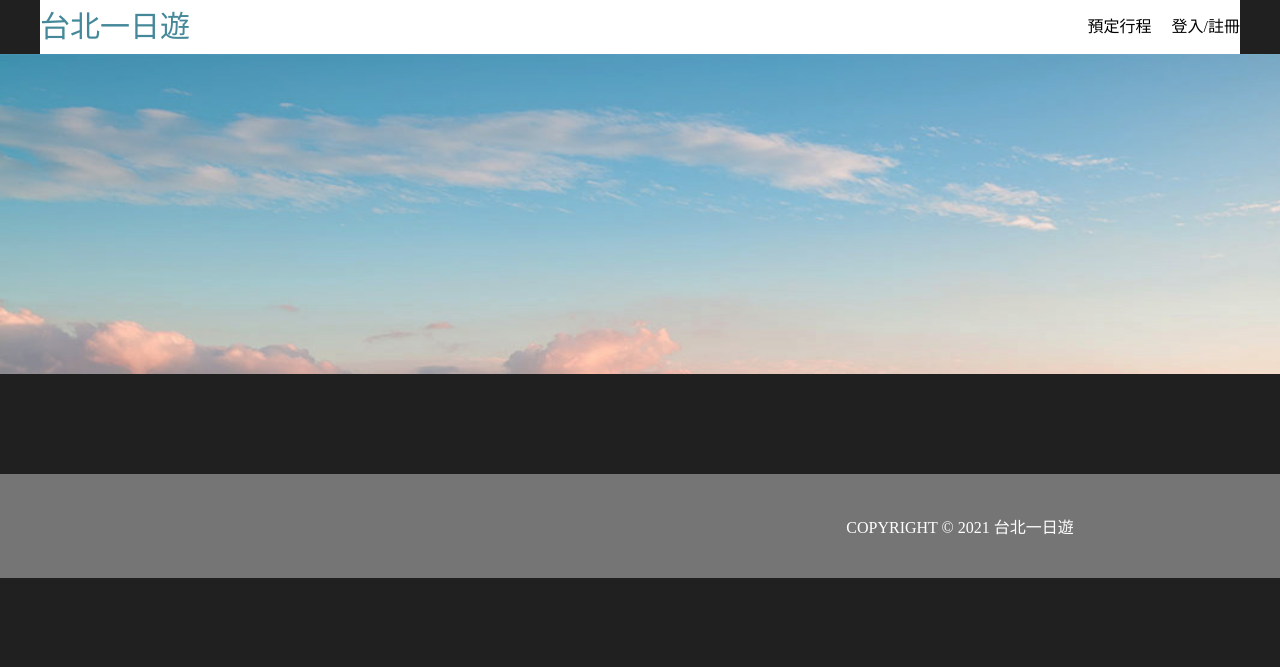
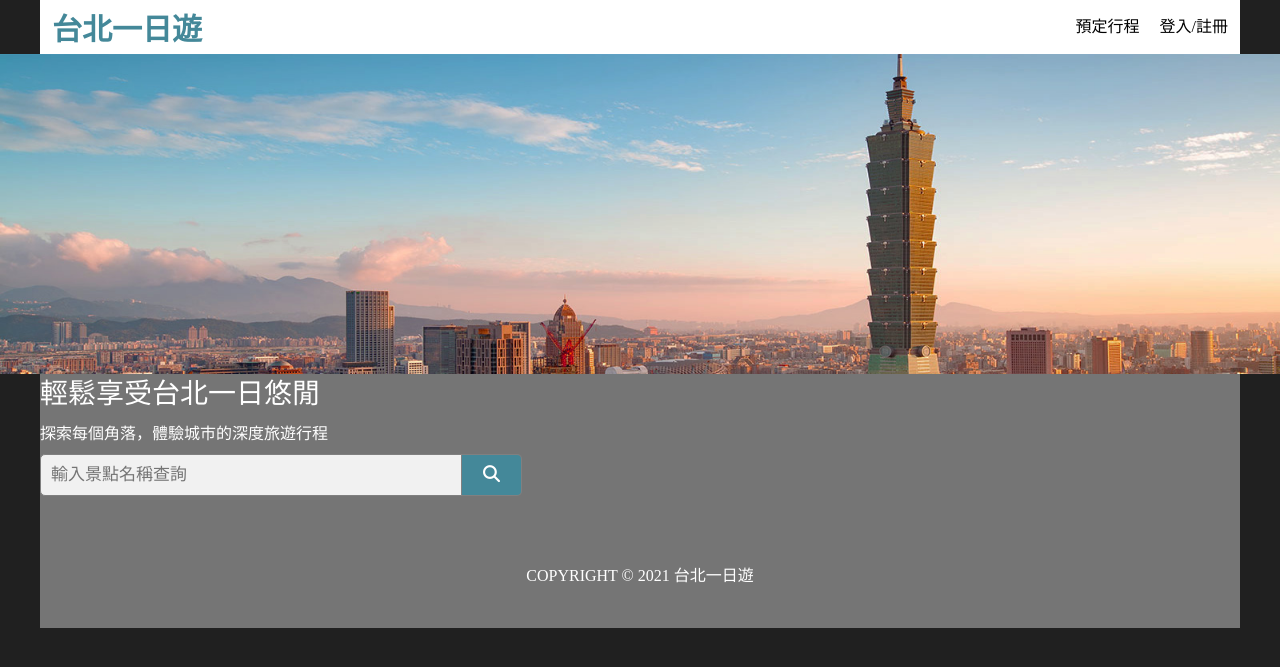
Before and after one commit to jokersaysjoke/taipei-day-trip, a Flask app: page / in a window 1280 px wide; the page is wider, and only the part inside the window is pictured. Shown: the top 667 px of that part. Run offline with Flask 2, Linux system fonts and the light colour scheme; some libraries are stand-ins or nearby versions.

Commit message:
版面調整

```diff
--- a/static/index.css
+++ b/static/index.css
@@ -1,98 +1,179 @@
 body{
     margin: 0;
     background-color: #202020;
-    font-family: "Noto Sans Tc";
 }
 #header{
     background-color: #ffffff;
     width: 1200px;
     height: 54px;
     display: flex;
-    margin: auto auto;
-
+    margin: 0 auto;
 }
 .header-left{
     color: #448899;
     font-size: 30px;
-    line-height: 54px;
+    font-weight: bold;
+    flex: 50%;
+    margin: 1%;
+    display: flex;
+    align-items: center;
 }
 .header-right{
     display: flex;
-    justify-content: flex-end;
-
-
-    flex: auto;
+    justify-content: right;
+    align-items: center;
+    margin: 1%;
+    flex: 50%;
 }
 .header-rightItem{
     margin-left: 20px;
     line-height: 54px;
 }
 #welcome{
-    background-color: pink;
-    width: 1920px;
     height: 320px;
-    overflow:hidden;
     margin: 0 auto;
+    overflow: hidden;
 }
 #welcome>img{
     width: 100%;
-    height: auto;
+    overflow: hidden;
 }
+.welcome-content{
+    background-color: #757575;
+    color: #ffffff;
+    width: 1200px;
+    margin: 0 auto;
+    line-height: 40px;
+}
+/* searchBar */
+.categorySearch{
+    height: 30px;
+}
+.categorySearch>input[type=text] {
+    padding: 10px;
+    font-size: 17px;
+    border: 1px solid grey;
+    float: left;
+    width: 400px;
+    border-radius: 5px 0 0 5px;
+    background: #f1f1f1;
+    float: left;
+
+}
+.categorySearch>button{
+    width: 60px;
+    padding: 10px;
+    background: #448899;
+    color: white;
+    font-size: 17px;
+    border: 1px solid grey;
+    border-left: none;
+    cursor: pointer;
+    border-radius: 0 5px 5px 0;
+}
+.listCatagory{
+    width: 400px;
+    margin: 3% 0;
+    background-color: #202020;
+    display: grid;
+    grid-template-columns: repeat(3,1fr);
+}
+/* main */
 #main{
     background-color: gray;
     width: 1200px;
-    margin: 50px auto;
+    margin: 20px auto;
     display: grid;
     grid-template-columns: repeat(4,1fr);
     /* justify-content: space-between;    */
+    /* justify-content: space-evenly; */
+    /* justify-content: space-around; */
     gap: 30px;
 }
-#main>div>div{
-    background-color: black;
-    opacity: 60%;
-    height: 40px;
-    width: 100%;
-    display: block;
+.mainImageBox{
+    width: auto;
+    height: 197px;
+    overflow: hidden;
 }
 .mainImage{
     width: 100%;
-    height: 197px;
+    height: auto;
 }
-
-
+.name-background{
+    background-color:rgba(0,0,0,0.6);
+    height: 40px;
+    width: 100%;
+    display: flex;
+    align-items: center;
+    position: absolute;
+    top: 157px; /* 197px-40px */
+}
+.name{
+    color: #ffffff;
+    margin: 4%;
+}
 .mrt{
     color: #ffffff;
     float: left;
-
-    margin: 3%;
-    /* position: absolute; */
+    margin: 4%;
 }
 .cat{
     color: #ffffff;
     float: right;
-    margin: 3%;
-    /* right: 10%; */
-    /* position: absolute; */
+    margin: 4%;
 }
 
 
 .item{
     border: 1px solid #ccc;
-    width: 270px;
+    border-radius: 5px;
+    /* width: 270px; */
     overflow: hidden;
-
-
-    /* position: relative; */
-    /* display: flex; */
+    position: relative;
 
 }
-footer>div{
+footer{
     color: #ffffff;
     background-color: #757575;
-    width: 1920px;
     height: 104px;
     margin: 0 auto;
     display: flex;
     justify-content: center;
     align-items: center;
 }
+
+@media (max-width:1200px){
+    #header{
+        width: 100%;
+    }
+    #welcome>img{
+        width: auto;
+        height: 320px;
+    }
+    #main{
+        width: 90%;
+        height: auto;
+        grid-template-columns: repeat(2,1fr);
+    }
+    .mainImageBox{
+        height: 220px;
+    }
+    .name-background{
+        top: 180px;
+    }
+    footer{
+        width: 100%;
+    }
+}
+
+@media(max-width:600px){
+    #main{
+        grid-template-columns: repeat(1,1fr);
+    }
+    .mainImageBox{
+        height: 235px;
+    }
+    .name-background{
+        top: 195px;
+    }
+}
--- a/static/mainAJAX.js
+++ b/static/mainAJAX.js
@@ -12,9 +12,22 @@ fetch("http://127.0.0.1:3000/api/attractions?page=0")
                             let mainDiv1=document.createElement("div");
                             mainDiv1.className="item";
 
+                            let mainImageBox=document.createElement("div");
+                            mainImageBox.className="mainImageBox";
                             let mainImage=document.createElement("img");
                             mainImage.className="mainImage";
-                            mainImage.setAttribute('src',data.data[i].images[0]);
+                            mainImage.setAttribute('src',data.data[i].images[0])
+                            mainImageBox.appendChild(mainImage);
+                            mainImageInBox=fragment.appendChild(mainImageBox);
+
+
+                            let nameBackground=document.createElement("div");
+                            nameBackground.className="name-background";
+                            let name=document.createElement("p");
+                            name.appendChild(document.createTextNode(data.data[i].name));
+                            name.className="name";
+                            nameBackground.appendChild(name);
+                            nameAndBackground=fragment.appendChild(nameBackground);
 
                             let spanLeft=document.createElement("span");
                             spanLeft.appendChild(document.createTextNode(data.data[i].mrt));
@@ -24,7 +37,7 @@ fetch("http://127.0.0.1:3000/api/attractions?page=0")
                             spanRigth.appendChild(document.createTextNode(data.data[i].category));
                             spanRigth.className="cat";
 
-                            mainDiv1.append(mainImage,spanLeft,spanRigth);
+                            mainDiv1.append(mainImageInBox,nameAndBackground,spanLeft,spanRigth);
                             fragment.appendChild(mainDiv1);
                         }
                         main.appendChild(fragment);
--- a/templates/index.html
+++ b/templates/index.html
@@ -5,6 +5,7 @@
         <meta charset="utf-8">
         <title>台北一日遊</title>
         <link rel="stylesheet" type="text/css" href="{{ url_for('static', filename='index.css')}}" />
+        <script src="https://kit.fontawesome.com/721f2dd150.js" crossorigin="anonymous"></script>
     </head>
     <body  onClick="location.reload();">
         <div id="header">
@@ -19,6 +20,15 @@
         <div id="welcome">
             <img src="static/welcome.png" >
         </div>
+        <div class="welcome-content">
+            <div style="font-size: 28px;">輕鬆享受台北一日悠閒</div>
+            <div>探索每個角落，體驗城市的深度旅遊行程</div>
+            <form class="categorySearch">
+                <button>
+                    <i class="fa-solid fa-magnifying-glass"></i>
+                </button>
+                <input type="text" placeholder="輸入景點名稱查詢" name="search2" onclick="selectCatagory">
+            </form>
         <div id="main">
         </div>
         <script src="static/mainAJAX.js"></script>
```
Also changed, not shown: detstIndexHtml.css (+131 -24 lines), detstIndexHtml.html (+55 -11 lines), static/searc_icon.png (added).
